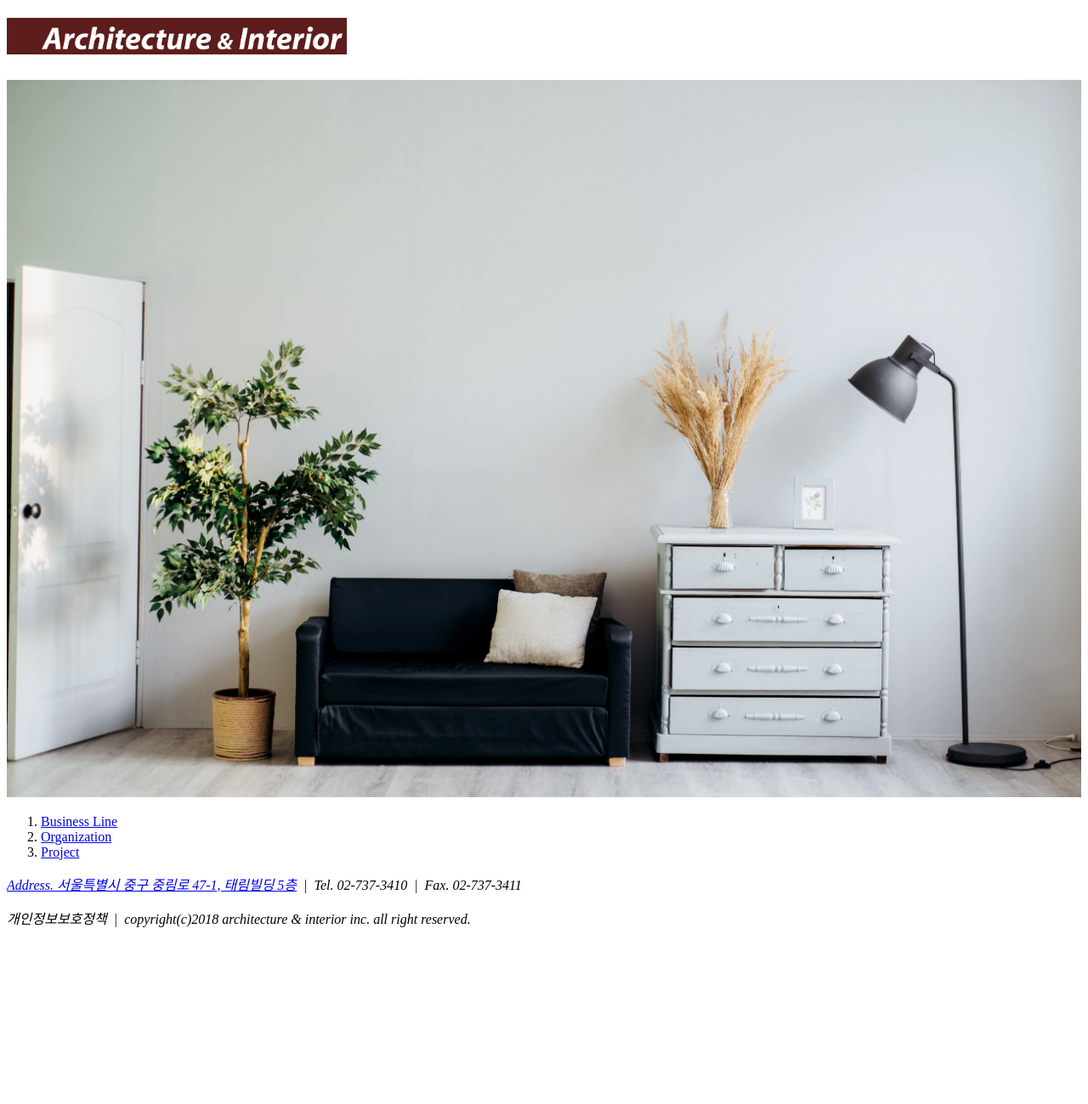
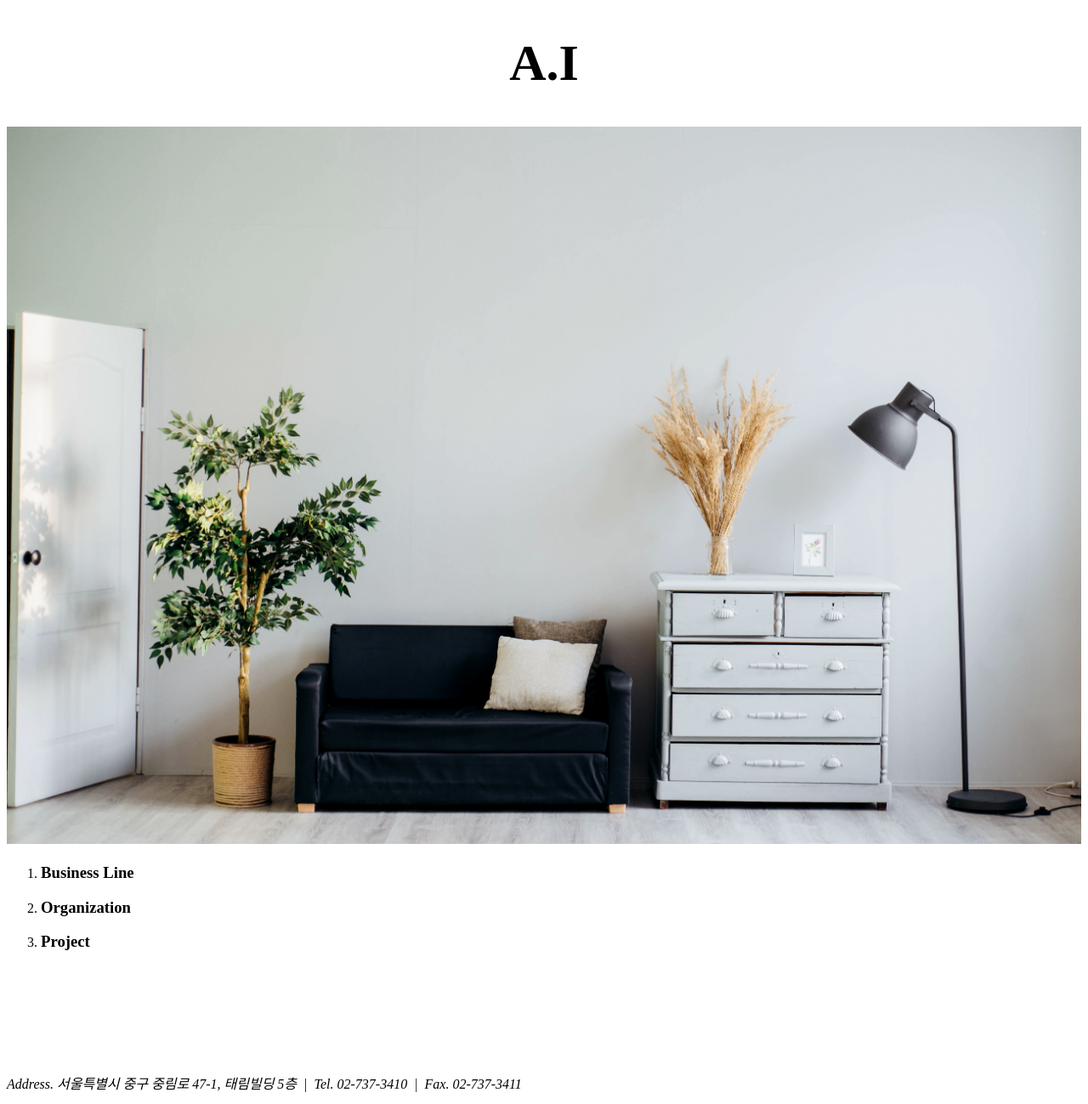
Before and after one commit to architecture-interior/AI, a plain HTML site: page index.html in a window 1280 px wide. Shown: the top 1299 px of the page at 85% size. Before the commit the page ends 1108 px from the top, so only its background shows below. Drawn offline with Linux system fonts and the light colour scheme.

Commit message:
Add files via upload

```diff
--- a/index.html
+++ b/index.html
@@ -4,21 +4,36 @@
 <head>
   <meta charset="utf-8">
   <title>A.I architecture&interior</title>
+  <style>
+   a {
+     color:black;
+     text-decoration:none;
+   }
 
+   h1 {
+     text-align: center;
+     font-size: 60px;
+   }
+
+  </style>
 </head>
 
 <body>
 
-  <h1><a href="index.html"><img src="ai logo.png" width="400px"></a></h1>
+  <h1><a href="index.html">A.I</a></h1>
   <img src="m1.jpg" width="100%">
 
   <ol>
-    <li><a href="1.html">Business Line</a></li>
-    <li><a href="2.html">Organization</a></li>
-    <li><a href="3.html">Project</a></li>
+    <li><h3><a href="1.html">Business Line</a></h3></li>
+    <li><h3><a href="2.html">Organization</a></h3></li>
+    <li><h3><a href="3.html">Project</a></h3></li>
   </ol>
-
-
+  <br>
+  <br>
+  <br>
+  <br>
+  <br>
+  <br>
 
 
 <address>
```
Also changed, not shown: 2.html (+11 -0 lines), 3.html (+12 -1 lines), 1 other file.
